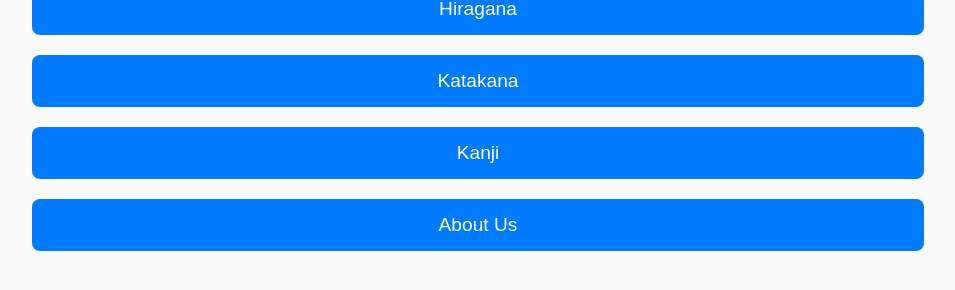
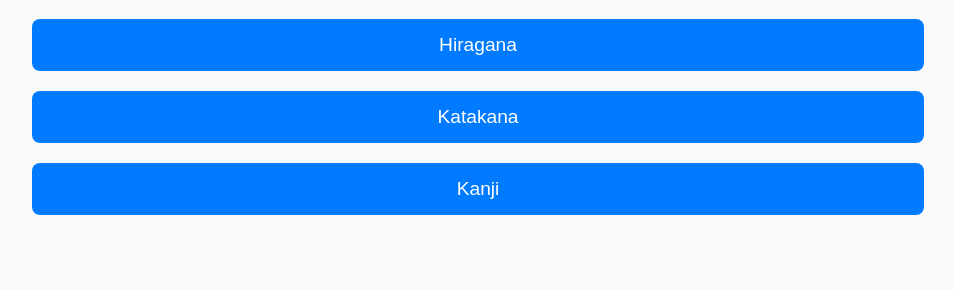
Before and after one commit to Learnjapaneselanguage/Study, a plain HTML site: page index.html in a window 1280 px wide. Shown: the part 312-602 px from the top of the page, without its empty margins (162-1117 px from the left). Drawn offline with Linux system fonts and the light colour scheme.

Commit message:
Update index.html

```diff
--- a/index.html
+++ b/index.html
@@ -12,7 +12,6 @@
     <button id="hiragana-btn">Hiragana</button>
     <button id="katakana-btn">Katakana</button>
     <button id="kanji-btn">Kanji</button>
-    <button onclick="showAboutUs()">About Us</button>
   </div>
 
   <div id="section" style="display: none;">
```
